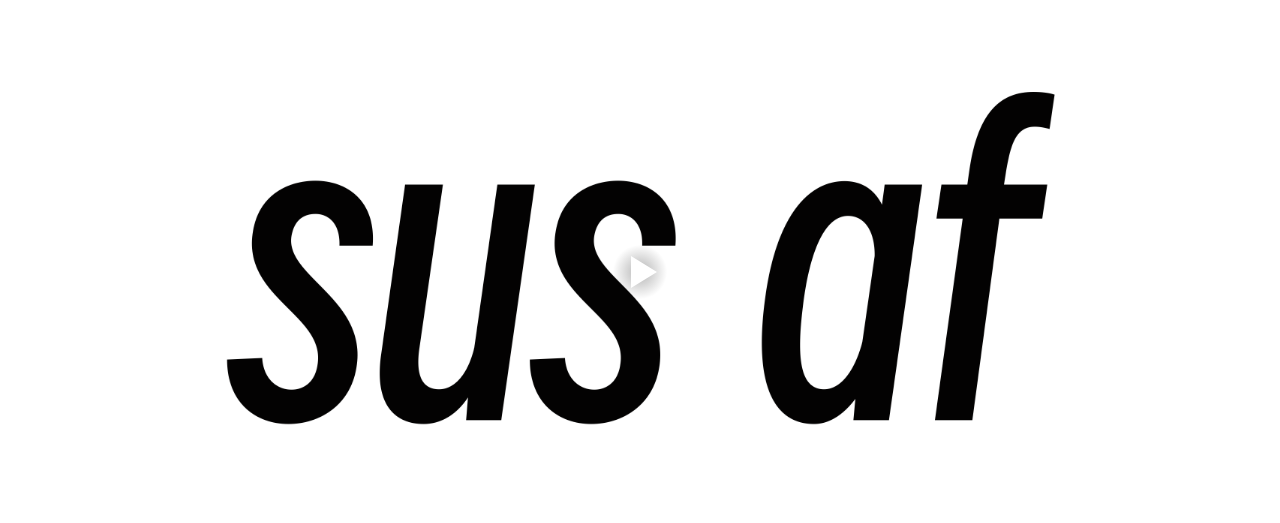
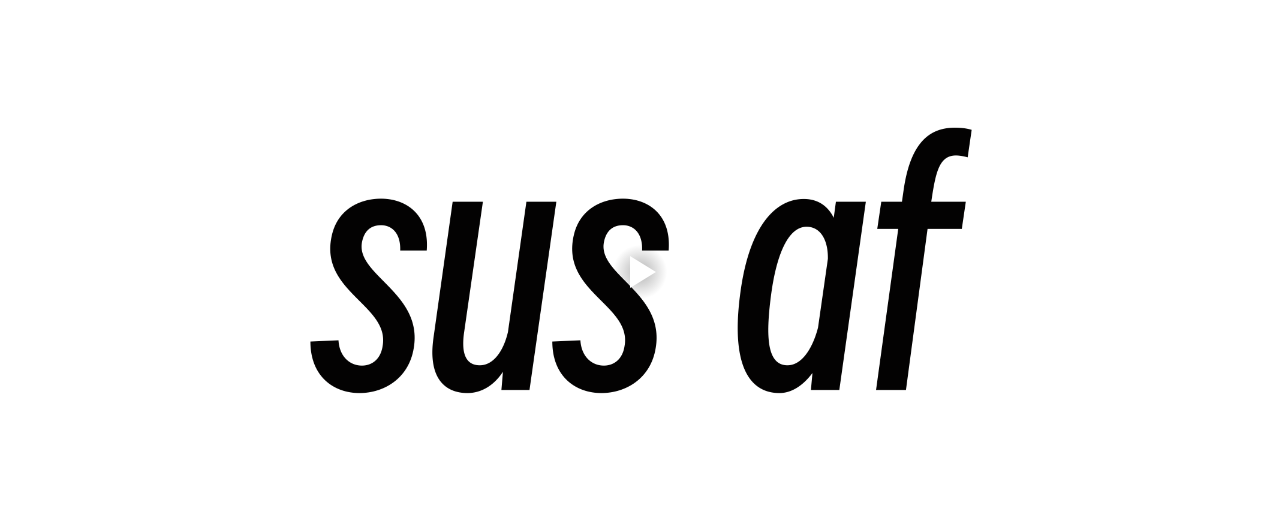
Before and after one commit to cHoMpDiSs/Skateshop-TypeScript-React-MongoDB, a React (Create React App) app: page / in a window 1280 px wide. Shown: the part 123-646 px from the top of the page. Built offline with nearby package versions, Linux system fonts and the light colour scheme.

Commit message:
scaled down vidoe player

```diff
--- a/public/index.html
+++ b/public/index.html
@@ -24,7 +24,7 @@
       work correctly both with client-side routing and a non-root public URL.
       Learn how to configure a non-root public URL by running `npm run build`.
     -->
-    <title>React App</title>
+    <title>SUS AF TYPESCRIPT</title>
   </head>
   <body>
     <noscript>You need to enable JavaScript to run this app.</noscript>
--- a/src/components/Cartcard.tsx
+++ b/src/components/Cartcard.tsx
@@ -15,7 +15,6 @@ interface Item {
       }
 
     }
-
 
 
 interface Props {
--- a/src/components/Ordercard.tsx
+++ b/src/components/Ordercard.tsx
@@ -13,11 +13,6 @@ const Ordercard: React.FC = () => {
                 let letterOrNumber = Math.floor(Math.random() * 2 - 1 + 1) + 1
                 let randomIndexNum = Math.floor(Math.random() * numbers.length)
                 let randomIndexAlph = Math.floor(Math.random() * (alphabet.length))
-                console.log(letterOrNumber, "LETTER OR NUMBER")
-                console.log("RANDOM ALPHA NUM", alphabet[randomIndexAlph])
-                console.log("RANDOM NUM NUM ", numbers[randomIndexNum])
-                console.log(orderNumber, "ORDER NUMBER")
-
                 if (letterOrNumber === 1){
                     orderString += alphabet[randomIndexAlph];
                 }else{
--- a/src/components/VideoPlayer.tsx
+++ b/src/components/VideoPlayer.tsx
@@ -9,15 +9,19 @@ const VideoPlayer: React.FC = () => {
       setShowPreview(true);
       if (ref.current) {
         ref.current.showPreview();
-        ref.current.seekTo(0); // Optional: Rewind the video to the beginning
+        ref.current.seekTo(0);
       }
     };
 
     return (
-      <div className='player-wrapper aspect-video mt-20'>
+      <div >
         {showPreview ? (
-          <img src='images/susaf.png' alt='Preview' width='100%' height='100%' />
+        <div className='player-wrapper aspect-video mt-20 text-center h-90 flex items-center justify-center'>
+          <img  src='images/susaf.png' alt='Preview' width='80%' height='80%' />
+          </div>
+
         ) : (
+          <div className='player-wrapper aspect-video mt-20 text-center h-90 flex items-center justify-center'>
           <ReactPlayer
             className='react-player'
             playing={true}
@@ -25,12 +29,13 @@ const VideoPlayer: React.FC = () => {
             light='images/susaf.png'
             poster='images/susaf.png'
             url='https://susaf.s3.us-west-1.amazonaws.com/static/video/susaf.mp4'
-            width='100%'
-            height='100%'
-            controls={false} // Initially set controls to false
+            width='80%'
+            height='80%'
+            controls={false}
             ref={ref}
             onEnded={handleEnded}
           />
+          </div>
         )}
       </div>
     );
--- a/src/pages/Main.tsx
+++ b/src/pages/Main.tsx
@@ -30,7 +30,7 @@ interface Item {
 
 interface Props {
   onAdd: (item: Item, size: string) => void;
-  cartItems: CartItem[]; // Update to expect Item[]
+  cartItems: CartItem[];
 }
 
 
--- a/src/pages/Skateboards.tsx
+++ b/src/pages/Skateboards.tsx
@@ -1,5 +1,5 @@
 import React, { useEffect, useState } from 'react';
-import Header from '../components/Header';// Import your Header component here
+import Header from '../components/Header';
 import Card from  '../components/Card'
 
 interface Item {
```
